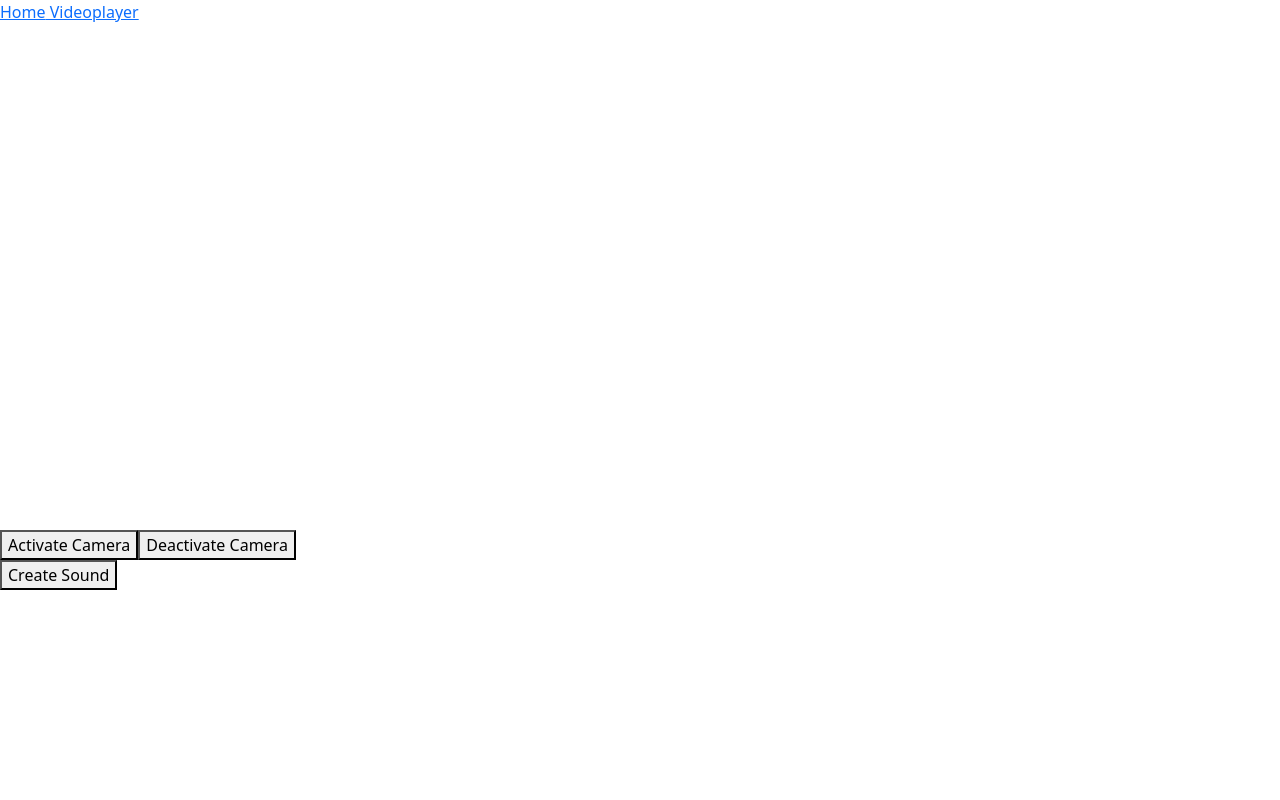
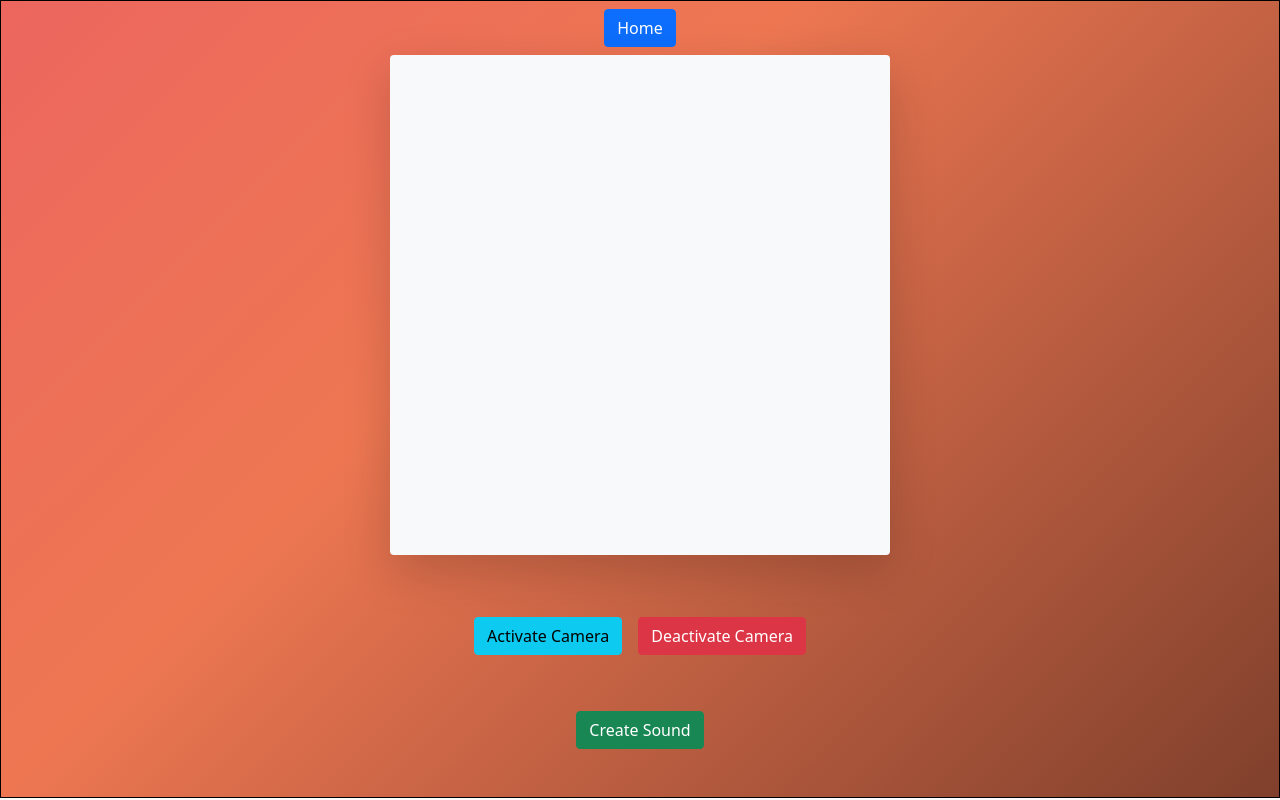
Before and after one commit to OwenCoogan/soundgen, a Vue app: page /videoplayer in a window 1280 px wide. Built offline with nearby package versions, Linux system fonts and the light colour scheme.

Commit message:
edit style

```diff
--- a/src/components/MusicPlayer.vue
+++ b/src/components/MusicPlayer.vue
@@ -1,6 +1,6 @@
 <template>
   <div>
-    <button v-on:click="createSound">Create Sound</button>
+    <button class="btn btn-success m-5" v-on:click="createSound">Create Sound</button>
   </div>
 </template>
 
--- a/src/views/Home.vue
+++ b/src/views/Home.vue
@@ -55,6 +55,10 @@ svg {
   font: 16em/1 Arial;
 }
 
+a {
+  text-decoration: none;
+}
+
 .webcoderskull-1 {
   fill: none;
   stroke: white;
@@ -72,15 +76,15 @@ svg {
   stroke-dashoffset: 14%;
 }
 .webcoderskull-1:nth-child(3) {
-  stroke: #e7d84b;
+  stroke: #ee7752;
   stroke-dashoffset: 21%;
 }
 .webcoderskull-1:nth-child(4) {
-  stroke: #efeac5;
+  stroke: #23a6d5;
   stroke-dashoffset: 28%;
 }
 .webcoderskull-1:nth-child(5) {
-  stroke: #1b8798;
+  stroke: #23d5ab;
   stroke-dashoffset: 35%;
 }
 
--- a/src/views/VideoPlayer.vue
+++ b/src/views/VideoPlayer.vue
@@ -1,19 +1,22 @@
 <template>
-   <div class="hello">
+   <div class="block h-100 m-auto">
 
-      <router-link to='/'> Home</router-link>
-      <router-link to='/videoplayer'> Videoplayer</router-link>
+      <nav class="d-flex justify-content-around">
+        <router-link to='/'  class="btn btn-primary m-2"> Home</router-link>
+        <!--<router-link to='/videoplayer'  class="btn btn-primary m-2"> Video player</router-link>-->
+      </nav>
 
       <div id="video-container">
-         <video id="camera-stream" ref="camera-stream" width="500" height="500" autoplay ></video>
+
+         <video id="camera-stream" ref="camera-stream" width="500" height="500"  class="shadow-lg p-3 mb-5 bg-light rounded " autoplay ></video>
       </div>
-
-   </div>
-   <div>
-      <button v-on:click="toggleCamera">Activate Camera</button>
-      <button v-on:click="deactivateCamera">Deactivate Camera</button>
+      <div>
+      <button class="btn btn-info  m-2" v-on:click="toggleCamera">Activate Camera</button>
+      <button class="btn btn-danger m-2" v-on:click="deactivateCamera">Deactivate Camera</button>
    </div>
    <MusicPlayer/>
+   </div>
+
 </template>
 <script>
    import * as tf from '@tensorflow/tfjs'
@@ -82,3 +85,25 @@
    }
 
 </script>
+
+<style scoped>
+.block {
+  border : 1px solid black;
+  text-align: center;
+   background: linear-gradient(-45deg, #000000, #ee7752, #e73c7e, #23a6d5);
+    background-size: 400% 400%;
+    animation: gradient 15s ease infinite
+}
+
+
+@keyframes gradient {
+    0% {
+        background-position: 0% 50%;
+    }
+    50% {
+        background-position: 100% 50%;
+    }
+    100% {
+        background-position: 0% 50%;}}
+
+</style>
```
